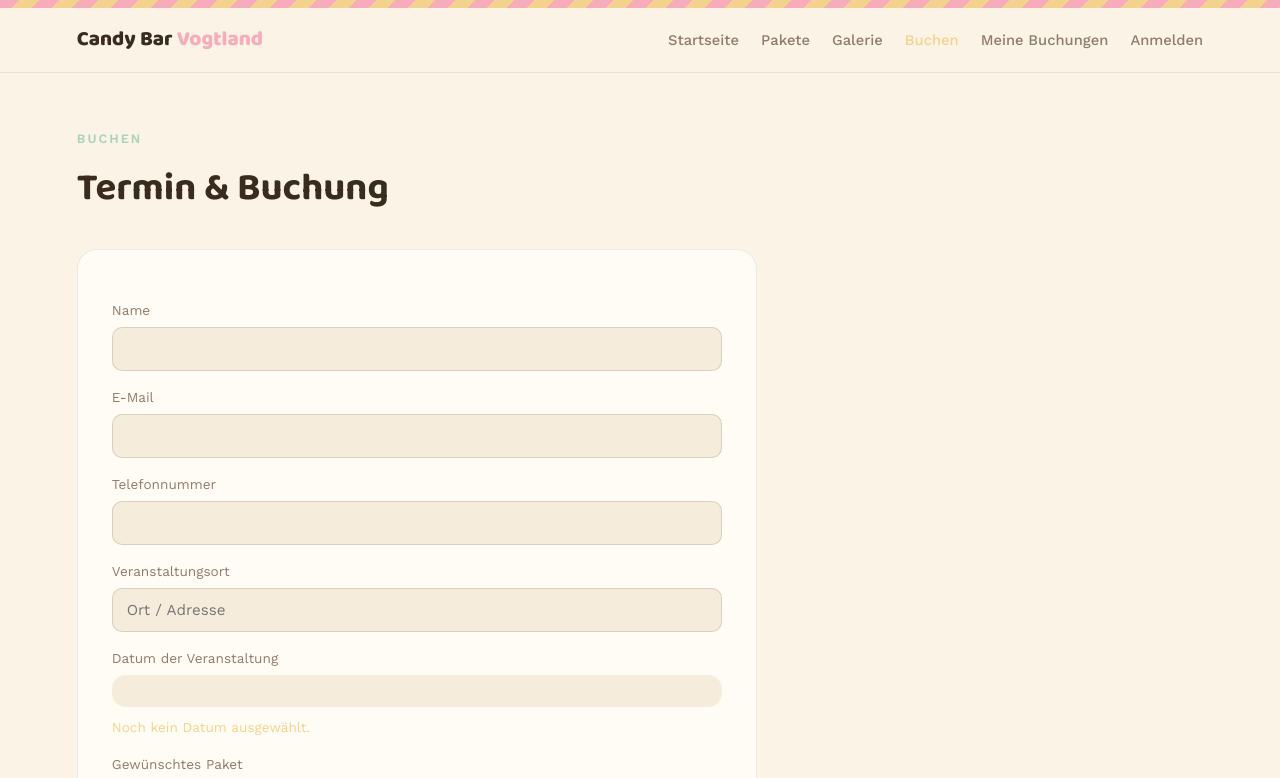
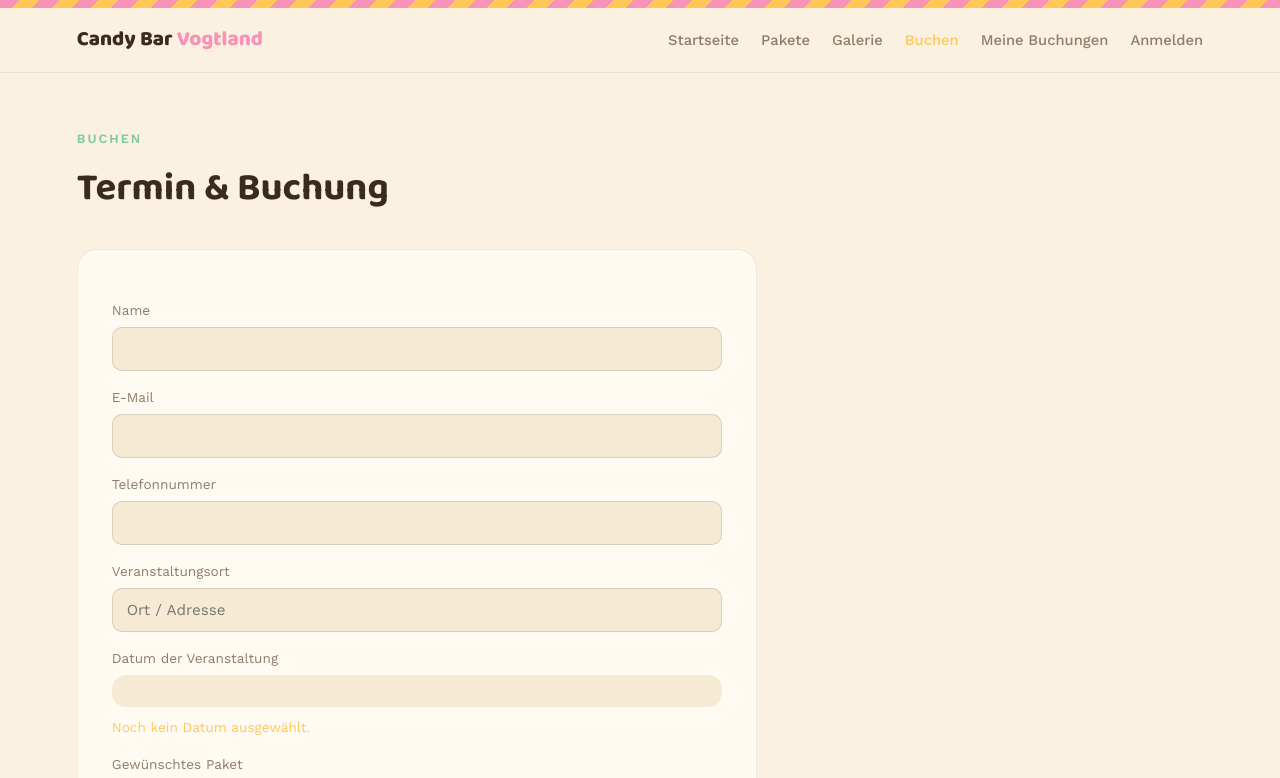
Before and after one commit to timonwetzl-ops/timonwetzl-ops.github.io, a plain HTML site: page anfrage.html in a window 1280 px wide. Shown: the top 778 px of the page. Drawn offline with nearby package versions, Linux system fonts and the light colour scheme; no server answers.

Commit message:
Add files via upload

```diff
--- a/style.css
+++ b/style.css
@@ -1,13 +1,14 @@
 @import url('https://fonts.googleapis.com/css2?family=Baloo+2:wght@500;600;700;800&family=Work+Sans:wght@400;500;600&family=JetBrains+Mono:wght@500&display=swap');
 
 :root{
-  --bg:#faf3e6;             /* helleres, warmes Beige */
-  --bg-footer:#ecdfc7;      /* dunklere Beige-Variante fürs Footer */
-  --bg-card:#fffcf5;        /* helles Creme für Karten */
-  --bg-card-2:#f6ecdb;      /* helleres Creme für Eingabefelder */
-  --pink:#f6acbb;           /* helleres, sanftes Rosa */
-  --yellow:#f3d28d;         /* helleres, warmes Pastellgold */
-  --mint:#a9d3ba;           /* helleres, dezentes Grün */
+  --bg:#faf1e0;             /* warmes Beige */
+  --bg-footer:#ecdcc0;      /* dunklere Beige-Variante fürs Footer */
+  --bg-card:#fffbf3;        /* helles Creme für Karten */
+  --bg-card-2:#f7ead4;      /* Creme für Eingabefelder */
+  --pink:#f793b8;           /* kräftigeres Pastellrosa */
+  --yellow:#ffc857;         /* kräftigeres Pastellgold/Mango */
+  --mint:#7ecba3;           /* kräftigeres Pastellgrün */
+  --lavender:#c6a3e6;       /* zusätzlicher Farbtupfer: Pastelllila */
   --cream:#3a2b1f;          /* Haupt-Textfarbe (warmes Dunkelbraun) */
   --cream-dim:#8f7c6c;      /* gedämpfte Textfarbe */
 }
@@ -21,7 +22,7 @@ img{max-width:100%;}
 .stripe{height:8px;background:repeating-linear-gradient(135deg,var(--pink) 0 14px,var(--yellow) 14px 28px);}
 
 /* ---------- Navigation ---------- */
-.site-nav{position:sticky;top:0;z-index:200;background:#faf3e6e6;backdrop-filter:blur(8px);border-bottom:1px solid #3a2b1f14;}
+.site-nav{position:sticky;top:0;z-index:200;background:#faf1e0e6;backdrop-filter:blur(8px);border-bottom:1px solid #3a2b1f14;}
 .site-nav .inner{display:flex;justify-content:space-between;align-items:center;padding:16px 6vw;max-width:1300px;margin:0 auto;}
 .site-nav .logo{font-family:'Baloo 2';font-weight:800;font-size:1.3rem;text-decoration:none;white-space:nowrap;}
 .site-nav .logo span{color:var(--pink);}
@@ -88,7 +89,7 @@ section{padding:7vh 0;}
 .cal-grid button{background:var(--bg-card);border:none;color:var(--cream);padding:8px 0;border-radius:8px;cursor:pointer;font-size:.85rem;}
 .cal-grid button:disabled{opacity:.25;cursor:not-allowed;}
 .cal-grid button.taken{background:var(--pink);opacity:.55;cursor:not-allowed;}
-.cal-grid button.selected{background:var(--mint);color:#1b1023;font-weight:700;}
+.cal-grid button.selected{background:var(--lavender);color:#1b1023;font-weight:700;}
 .cal-selected{margin-top:10px;font-size:.85rem;color:var(--yellow);}
 
 /* ---------- Bookings list ---------- */
```
